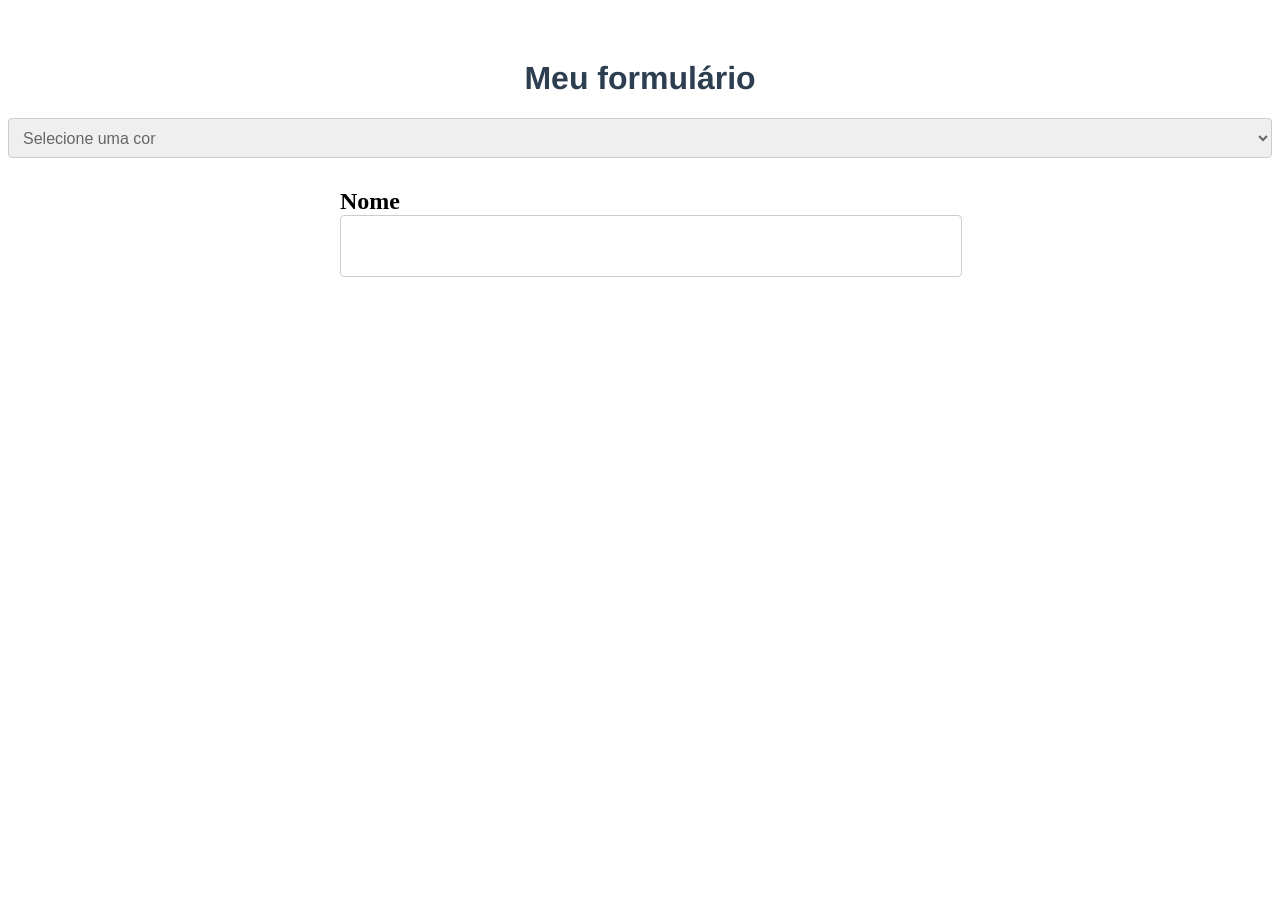
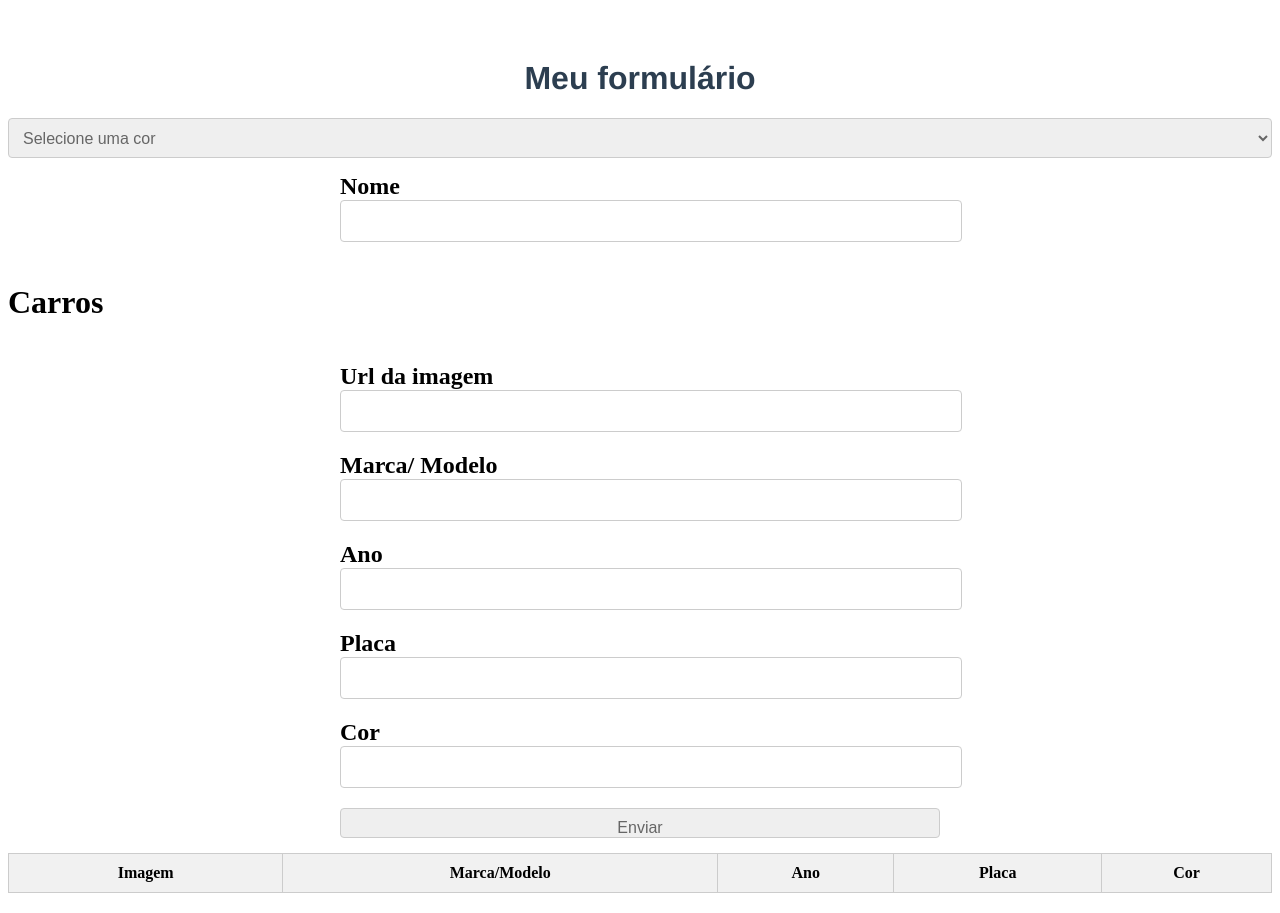
Before and after one commit to juniormartinxo/brainn_prework, a website built with Vite: page dia3/index.html in a window 1280 px wide. Before the commit the page ends 800 px from the top, so only its background shows below. Built offline with nearby package versions, Linux system fonts and the light colour scheme.

Commit message:
Final do exercício 3

```diff
--- a/dia3/index.html
+++ b/dia3/index.html
@@ -14,6 +14,58 @@
         <input type="text" data-js="inputName" class="inputName" />
       </div>
     </div>
+
+    <form class="form-container" data-js="formCarro">
+      <h2>Carros</h2>
+      <div class="input-container">
+        <label for="">Url da imagem</label>
+        <input
+          type="text"
+          data-js="inputCarroUrlImage"
+          class="inputCarroUrlImage"
+        />
+      </div>
+      <div class="input-container">
+        <label for="">Marca/ Modelo</label>
+        <input
+          type="text"
+          data-js="inputCarroMarcaModelo"
+          class="inputCarroMarcaModelo"
+        />
+      </div>
+      <div class="input-container">
+        <label for="">Ano</label>
+        <input type="number" data-js="inputCarroAno" class="inputCarroAno" />
+      </div>
+      <div class="input-container">
+        <label for="">Placa</label>
+        <input type="text" data-js="inputCarroPlaca" class="inputCarroPlaca" />
+      </div>
+      <div class="input-container">
+        <label for="">Cor</label>
+        <input type="text" data-js="inputCarroCor" class="inputCarroCor" />
+      </div>
+
+      <div class="input-container">
+        <button type="button" data-js="btnCadastrarCarro">Enviar</button>
+      </div>
+    </form>
+
+    <table>
+      <thead>
+        <tr>
+          <th>Imagem</th>
+          <th>Marca/Modelo</th>
+          <th>Ano</th>
+          <th>Placa</th>
+          <th>Cor</th>
+        </tr>
+      </thead>
+      <tbody data-js="tbodyCars">
+        <tr></tr>
+      </tbody>
+    </table>
+
     <div class="boxes" data-js="boxes"></div>
     <script type="module" src="./src/main.js"></script>
   </body>
--- a/dia3/src/cars.js
+++ b/dia3/src/cars.js
@@ -0,0 +1,39 @@
+const tbodyCars = document.querySelector('[data-js="tbodyCars"]');
+const formCarro = document.querySelector('[data-js="formCarro"]');
+const btnCadastrarCarro = document.querySelector(
+  '[data-js="btnCadastrarCarro"]'
+);
+const inputCarroUrlImage = document.querySelector(
+  '[data-js="inputCarroUrlImage"]'
+);
+const inputCarroMarcaModelo = document.querySelector(
+  '[data-js="inputCarroMarcaModelo"]'
+);
+const inputCarroAno = document.querySelector('[data-js="inputCarroAno"]');
+const inputCarroPlaca = document.querySelector('[data-js="inputCarroPlaca"]');
+const inputCarroCor = document.querySelector('[data-js="inputCarroCor"]');
+
+btnCadastrarCarro.addEventListener('click', () => {
+  const tbodyCarsHtml = tbodyCars.innerHTML;
+
+  tbodyCars.innerHTML =
+    `<tr>
+        <td>
+            ${inputCarroUrlImage.value}
+        </td>
+        <td>
+            ${inputCarroMarcaModelo.value}
+        </td>
+        <td>
+            ${inputCarroAno.value}
+        </td>
+        <td>
+            ${inputCarroPlaca.value}
+        </td>
+        <td>
+            ${inputCarroCor.value}
+        </td>
+        </tr>` + tbodyCarsHtml;
+
+  formCarro.reset();
+});
--- a/dia3/style.css
+++ b/dia3/style.css
@@ -16,12 +16,12 @@ label {
 .input-container {
   max-width: 600px;
   margin: 0 auto;
-  padding: 20px;
+  padding: 5px;
 }
 
-.inputName {
+input {
   width: 100%;
-  height: 40px;
+  height: 20px;
   padding: 10px;
   border: 1px solid #ccc;
   border-radius: 4px;
@@ -40,3 +40,41 @@ select {
   font-size: 16px;
   color: #666;
 }
+
+button {
+  width: 100%;
+  height: 30px;
+  padding: 10px;
+  border: 1px solid #ccc;
+  border-radius: 4px;
+  margin-bottom: 10px;
+  font-size: 16px;
+  color: #666;
+  cursor: pointer;
+}
+
+h2 {
+  font-size: 2em;
+  font-weight: bold;
+  padding-bottom: 10px;
+}
+
+table {
+  width: 100%;
+  border-collapse: collapse;
+  border-spacing: 0;
+  margin-bottom: 20px;
+}
+
+table th {
+  border: 1px solid #ccc;
+  padding: 10px;
+  font-weight: bold;
+  text-align: center;
+  background: #f1f1f1;
+}
+
+table tbody tr {
+  border: 1px solid #ccc;
+  padding: 10px;
+}
```
